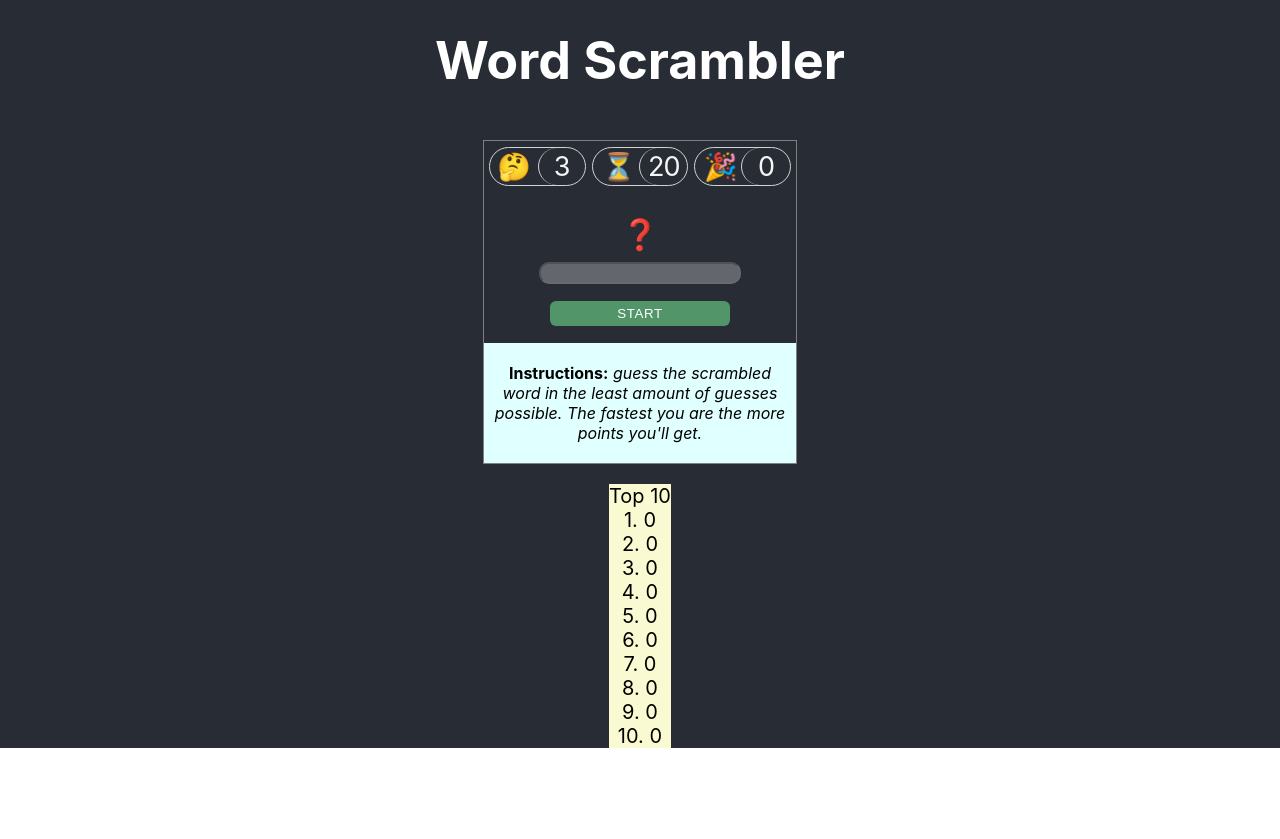
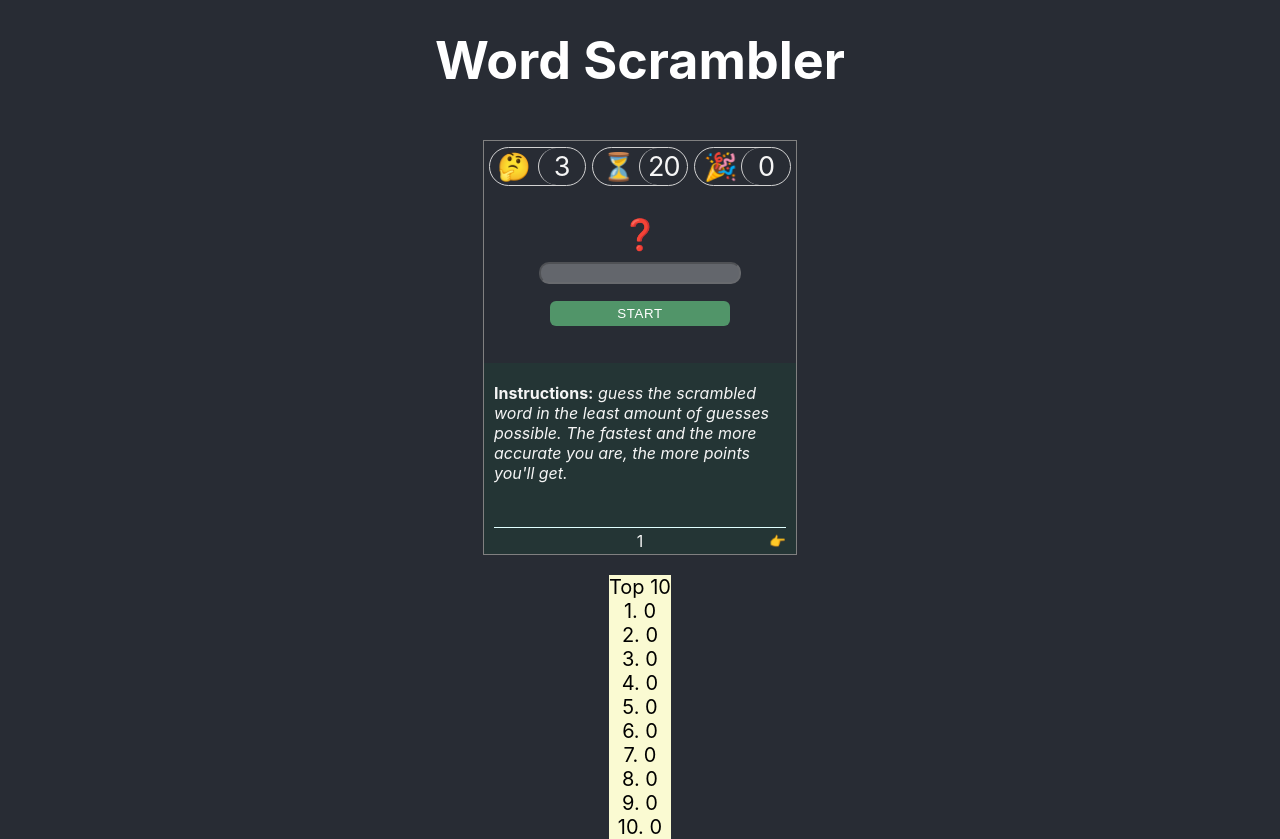
Before and after one commit to hugCarvalho/wordScrambler, a React (Create React App) app: page / in a window 1280 px wide. Before the commit the page ends 800 px from the top, so only its background shows below. Built offline with nearby package versions, Linux system fonts and the light colour scheme.

Commit message:
Instructions: implemented logic for page scrolling

```diff
--- a/src/components/Instructions/Instructions.js
+++ b/src/components/Instructions/Instructions.js
@@ -2,14 +2,102 @@ import React from "react";
 import "./Instructions.scss";
 
 //TODO: add rest instructions with scrolling to the right
+//TODO: make scoring text dynamic
 function Instructions() {
+  const [activePage, setActivePage] = React.useState(1);
+
+  const onClickHandler = () => {};
+  const onTextPageChangeHandler = () => {
+    if (activePage === 2)
+      return {
+        instructions: { transform: "translateX(-105%)" },
+        score: { transform: "translateX(0)" },
+        options: { transform: "translateX(115%)" },
+      };
+    if (activePage === 3)
+      return {
+        instructions: { transform: "translateX(-105%)" },
+        score: { transform: "translateX(-105%)" },
+        options: { transform: "translateX(0)" },
+      };
+    return { instructions: {}, score: {} };
+  };
+
   return (
     <div className="Instructions">
-      <div>
-        <b>Instructions:</b>{" "}
-        <i>guess the scrambled word in the least amount of guesses possible. </i>
-        <i>The fastest you are the more points you'll get.</i>
+      <div className="instructions__container">
+        <div className="wrapper">
+          <div
+            className="instructions-text"
+            style={onTextPageChangeHandler().instructions}
+          >
+            <p>
+              <b>Instructions:</b>{" "}
+              <i>guess the scrambled word in the least amount of guesses possible. </i>
+              <i>
+                The fastest and the more accurate you are, the more points you'll get.
+              </i>
+            </p>
+          </div>
+
+          <div className="score" style={onTextPageChangeHandler().score}>
+            <b>Score:</b>{" "}
+            <ul>
+              <li>
+                <i>➕ 5 points for guess left</i>
+              </li>
+              <li>
+                <i>➕ number of letters of the word x 10 </i>
+              </li>
+              <li>
+                <i>➕ time remaining:</i>
+              </li>
+
+              <ul className="nested-list">
+                <li>
+                  <i>
+                    ➖ Level <strong>Hard</strong> - remaining time x 3
+                  </i>
+                </li>
+                <li>
+                  <i>
+                    ➖ Level <strong>Medium</strong> -remaining time x 2
+                  </i>
+                </li>
+                <li>
+                  <i>
+                    ➖ Level <strong>Easy</strong> - remaining time
+                  </i>
+                </li>
+              </ul>
+            </ul>
+          </div>
+
+          <div className="options" style={onTextPageChangeHandler().options}>
+            <b>Options:</b>{" "}
+            <i>
+              change several settings, like sound and costumise your experiencelike sound,{" "}
+            </i>
+          </div>
+        </div>
       </div>
+      <footer>
+        {/* <span>👈🏻</span> */}
+        <button
+          onClick={() => setActivePage(state => state - 1)}
+          style={activePage < 2 ? { visibility: "hidden", pointerEvents: "none" } : {}}
+        >
+          👈🏽
+        </button>
+        <span>{activePage}</span>
+        <button
+          onClick={() => setActivePage(state => state + 1)}
+          style={activePage > 2 ? { visibility: "hidden", pointerEvents: "none" } : {}}
+        >
+          👉
+        </button>
+        {/* <span>👉🏿</span> */}
+      </footer>
     </div>
   );
 }
--- a/src/components/Instructions/Instructions.scss
+++ b/src/components/Instructions/Instructions.scss
@@ -1,5 +1,83 @@
 .Instructions {
   background-color: lightcyan;
-  padding: 20px 10px;
+  background-color: #243535;
+  //background-color: #2c3c60;
+  //background-color: #515151;
+  position: relative;
+  margin-top: 20px;
+
+  text-align: left;
+
+  padding: 20px 10px 0px 10px;
+
   font-size: 1.6rem;
+  color: whitesmoke;
+
+  .wrapper {
+    //background-color: gray;
+    display: flex;
+    flex-direction: column;
+    //width: 800px;
+  }
+
+  .instructions__container {
+    // background-color: rgb(66, 32, 77);
+    height: 133px;
+    overflow: hidden;
+    display: flex;
+  }
+
+  .instructions-text {
+    position: relative;
+
+    padding-bottom: 10px;
+    transition: all 1s ease;
+    //width: 300px;
+  }
+
+  footer {
+    //background-color: darkcyan;
+    //position: absolute;
+    display: flex;
+    justify-content: space-between;
+    margin-top: 11px;
+    padding: 3px 0;
+    border-top: 1px solid lightcyan;
+  }
+
+  .score {
+    margin-top: -86px;
+  }
+  .options {
+    margin-top: -143px;
+  }
+
+  .score,
+  .options {
+    //background-color: rgb(70, 70, 70);
+    padding-bottom: 10px;
+    //width: calc(100% - 20px);
+    transform: translateX(105%);
+    transition: all 1s ease;
+    //top: 20px;
+    z-index: 110;
+    text-align: left;
+  }
+
+  .nested-list {
+    padding-left: 15px;
+  }
+
+  button {
+    background-color: transparent;
+    &:hover {
+      transform: scale(1.1);
+      //font-size: 4rem;
+    }
+  }
+  // span {
+  //   position: absolute;
+  //   bottom: 0;
+  //   right: 10px;
+  // }
 }
```
Also changed, not shown: 1 other file (tests, documents, lock files or other folders).
